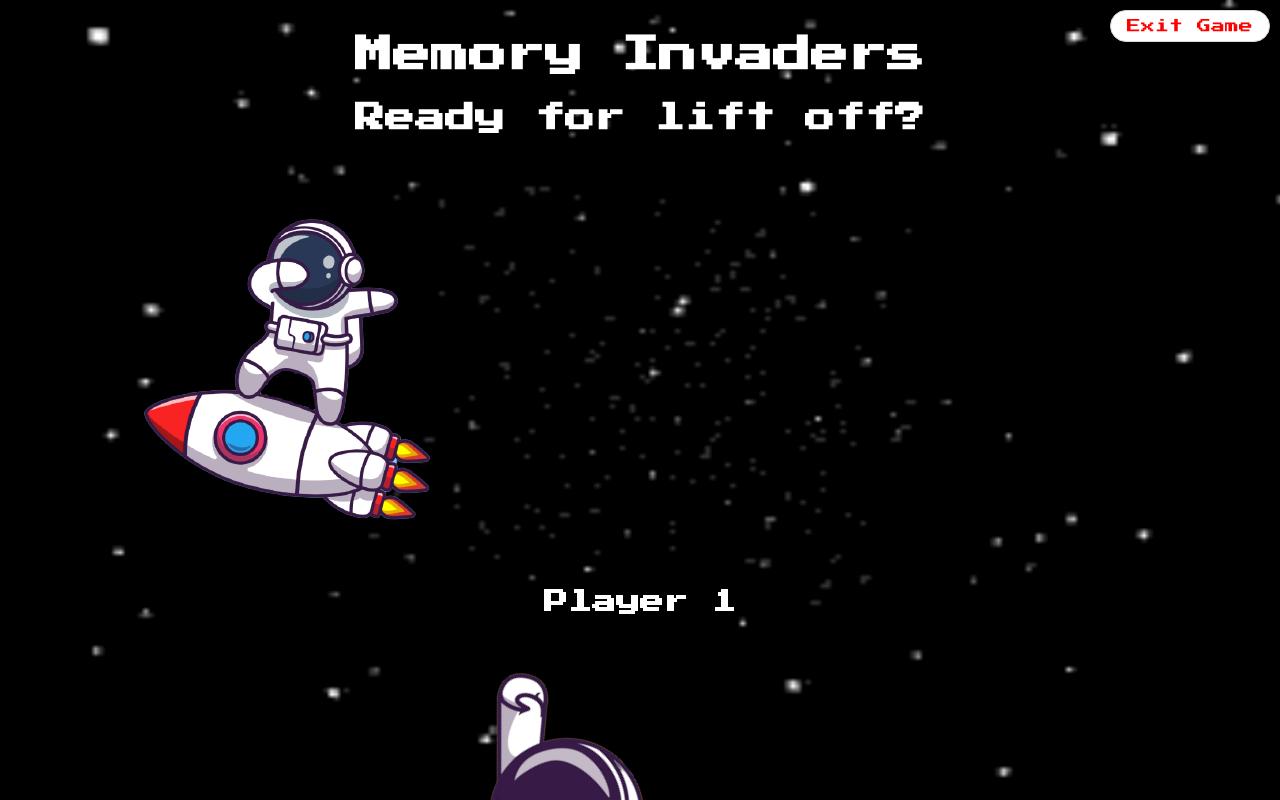
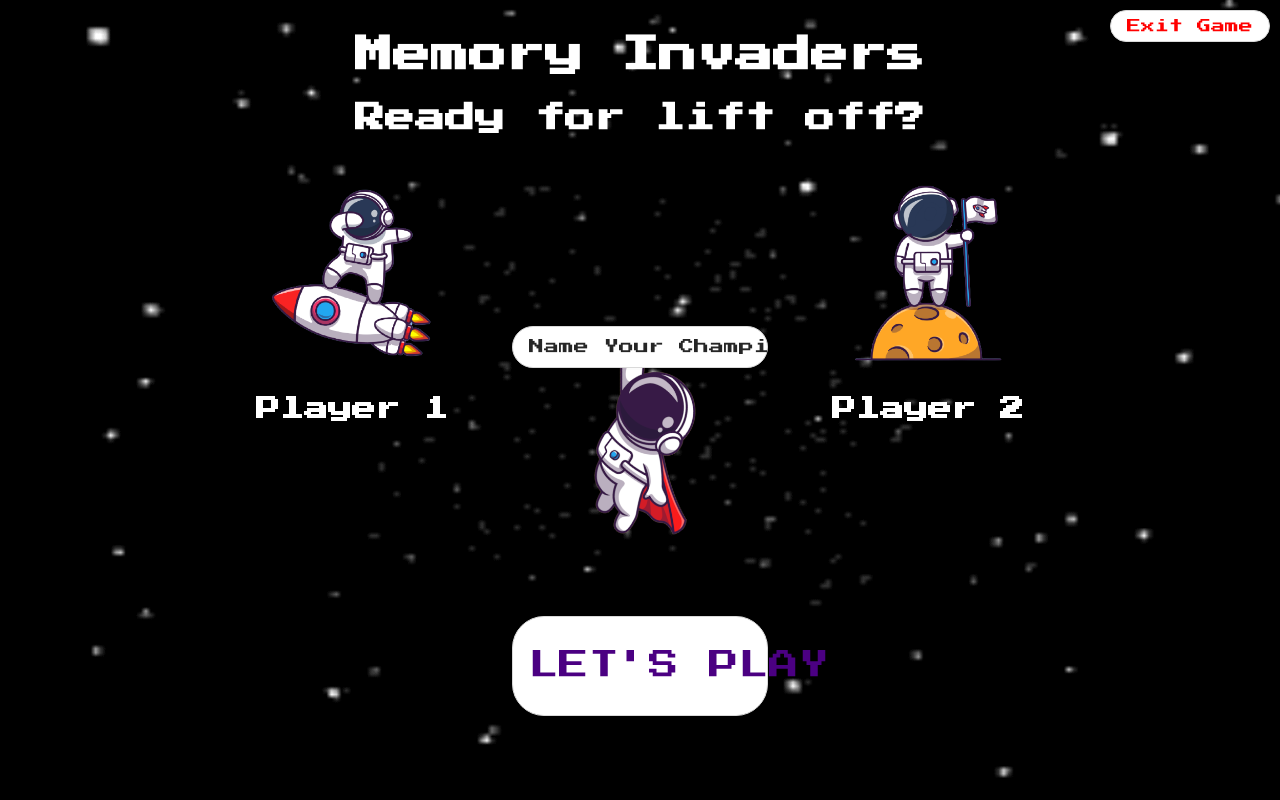
Before and after one commit to Peter-Willmott/SpecnoTechAssessment, a React (Create React App) app: page / in a window 1280 px wide. Shown: the top 800 px of the page. Built offline with nearby package versions, Linux system fonts and the light colour scheme.

Commit message:
(style) override colour styling

```diff
--- a/src/components/LandingPage/LandingPage.css
+++ b/src/components/LandingPage/LandingPage.css
@@ -1,19 +1,59 @@
-.GameTitle {
-  color: #fff !important;
-  z-index: 1;
+.gameTitle {
+  color: rgb(255, 255, 255) !important;
 }
 
-.GameReady {
-  color: #fff;
-}
-
-.Players {
+.playersContainer {
   display: flex;
 }
 
-.Player {
-  background: #fff;
-  flex-basis: 100px;
-  height: 500px;
-  margin: 5px;
+.playerOneContainer {
+  margin-left: 15%;
+  width: 25%;
 }
+
+.playerTwoContainer {
+  margin-right: 15%;
+  width: 25%;
+}
+
+.playerPicture {
+  margin-left: auto;
+  margin-right: auto;
+  display: block;
+  width: 100%;
+}
+
+.flyingMan {
+  margin-left: auto;
+  margin-right: auto;
+  display: block;
+  width: 100%;
+  padding-top: 48%;
+}
+
+.championContainer {
+  width: 20%;
+}
+
+.championButton {
+  width: 100%;
+  top: 42%;
+  height: 10% !important;
+  font-size: 15px !important;
+}
+
+.avatarsModal {
+  display: inline;
+  width: 50%;
+  margin-left: 25%;
+}
+
+.play {
+  color: rgb(75, 0, 130) !important;
+  width: 20%;
+  margin-left: 40%;
+  margin-right: 40%;
+  margin-top: 50px;
+  height: 100px !important;
+  font-size: 30px !important;
+}
--- a/src/components/Score/Score.css
+++ b/src/components/Score/Score.css
@@ -37,7 +37,7 @@
 
 .scoreText {
   color: rgb(0, 0, 0);
-  font-size: 18px;
+  font-size: 18px !important;
 }
 
 .tileContainer {
@@ -52,14 +52,14 @@
   display: inline-block;
 }
 
-.play {
+.playAgainButton {
   width: 20%;
   margin-left: 40%;
   margin-right: 40%;
   margin-top: 50px;
-  color: rgb(75, 0, 130);
-  height: 50px;
-  font-size: 20px;
+  color: rgb(75, 0, 130) !important;
+  height: 50px !important;
+  font-size: 20px !important;
 }
 
 .row {
```
